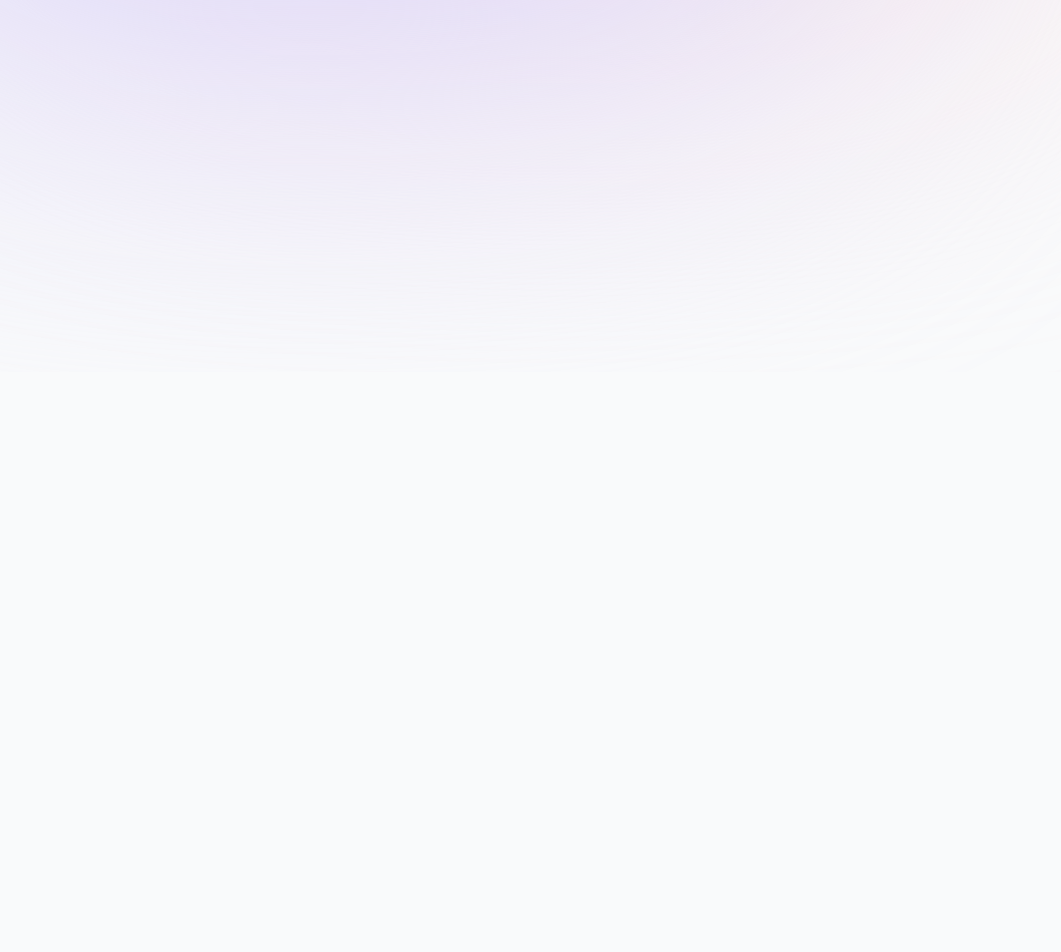
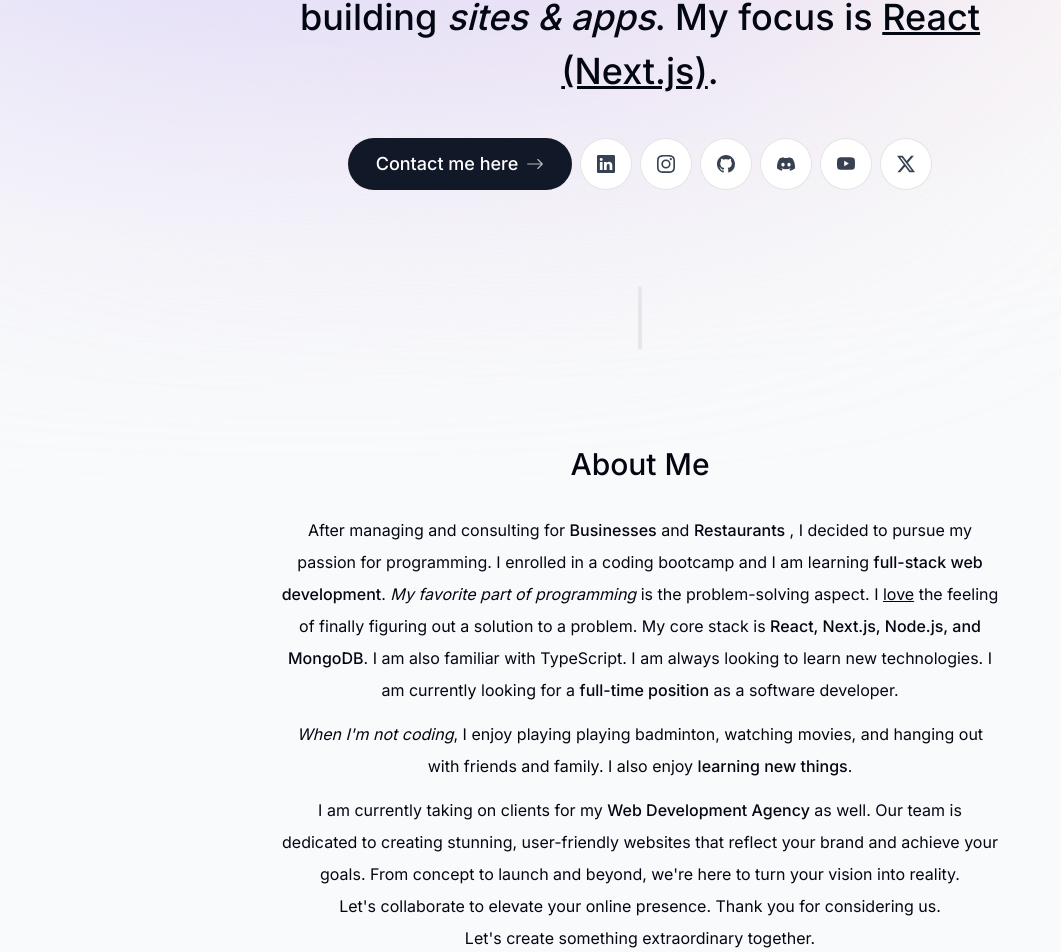
Before and after one commit to 484021/santhosh-portfolio, a Next.js app: page / in a window 1280 px wide. Shown: the part 428-1380 px from the top of the page, without its empty margins (0-1061 px from the left). Before the commit the page ends 800 px from the top, so only its background shows below. Built offline with nearby package versions, Linux system fonts and the light colour scheme.

Commit message:
feat: started the projects section nav bar still has a problem

```diff
--- a/app/page.tsx
+++ b/app/page.tsx
@@ -1,9 +1,15 @@
+import About from "@/components/about";
 import Intro from "@/components/intro";
+import Projects from "@/components/projects";
+import SectionDivider from "@/components/section-divider";
 
 export default function Home() {
   return (
-    <main className="">
+    <main className="flex flex-col items-center px-4">
       <Intro />
+      <SectionDivider />
+      <About />
+      <Projects />
     </main>
   );
 }
--- /dev/null
+++ b/components/about.tsx
@@ -0,0 +1,49 @@
+"use client"
+import React from 'react'
+import {motion} from "framer-motion"
+import SectionHeading from './section-heading'
+
+
+export default function About() {
+  return (
+    <motion.section
+
+    className="mb-28 max-w-[45rem] text-center leading-8 sm:mb-40 scroll-mt-28"
+    initial={{ opacity: 0, y: 100 }}
+    animate={{ opacity: 1, y: 0 }}
+    transition={{ delay: 0.175 }}
+    id="about"
+  >
+    <SectionHeading>About me</SectionHeading>
+    <p className="mb-3">
+      After managing and consulting for <span className="font-medium">Businesses</span> and <span className="font-medium">Restaurants</span>{" "}, I decided to pursue my
+      passion for programming. I enrolled in a coding bootcamp and I am learning{" "}
+      <span className="font-medium">full-stack web development</span>.{" "}
+      <span className="italic">My favorite part of programming</span> is the
+      problem-solving aspect. I <span className="underline">love</span> the
+      feeling of finally figuring out a solution to a problem. My core stack
+      is{" "}
+      <span className="font-medium">
+        React, Next.js, Node.js, and MongoDB
+      </span>
+      . I am also familiar with TypeScript. I am always looking to
+      learn new technologies. I am currently looking for a{" "}
+      <span className="font-medium">full-time position</span> as a software
+      developer.
+    </p>
+
+    <p className='mb-3'>
+      <span className="italic">When I'm not coding</span>, I enjoy playing
+      playing badminton, watching movies, and hanging out with friends and family. I also enjoy{" "}
+      <span className="font-medium">learning new things</span>.
+    </p>
+    <p>
+        I am currently taking on clients for my <span className="font-medium">Web Development Agency</span> as well. Our team is dedicated to creating stunning, user-friendly websites that reflect your brand and achieve your goals. From concept to launch and beyond, we're here to turn your vision into reality.
+        <br/>
+        Let's collaborate to elevate your online presence. Thank you for considering us.
+        <br />
+        Let's create something extraordinary together.
+    </p>
+  </motion.section>
+  )
+}
--- a/components/intro.tsx
+++ b/components/intro.tsx
@@ -2,10 +2,14 @@
 import Image from 'next/image'
 import React from 'react'
 import {motion} from "framer-motion"
+import Link from 'next/link';
+import { BsArrowRight, BsDiscord, BsGithub, BsInstagram, BsLinkedin, BsTwitterX, BsYoutube } from 'react-icons/bs';
+// import { HiDownload } from "react-icons/hi";
+// import { FaGithubSquare } from "react-icons/fa";
 
 export default function Intro() {
   return (
-    <section>
+    <section className="mb-28 max-w-[50rem] text-center sm:mb-0">
         <div className="flex items-center justify-center">
             <div className='relative'>
                 <motion.div
@@ -32,11 +36,13 @@ export default function Intro() {
                 >👋</motion.span>
             </div>
         </div>
+
         <motion.h1
         className="mb-10 mt-4 px-4 text-2xl font-medium !leading-[1.5] sm:text-4xl"
         initial={{ opacity: 0, y: 100 }}
         animate={{ opacity: 1, y: 0 }}
       >
+        <p></p>
         <span className="font-bold">Hello, I'm Santhosh.</span> I'm a{" "}
         <span className="font-bold">full-stack developer</span> with{" "}
         a background in <span className="font-bold">management and consulting. </span>I enjoy
@@ -44,6 +50,58 @@ export default function Intro() {
         <span className="underline">React (Next.js)</span>.
       </motion.h1>
 
+        <motion.div className="flex flex-col sm:flex-row items-center justify-center gap-2 px-4 text-lg font-medium"
+           initial={{ opacity: 0, y: 100 }}
+           animate={{ opacity: 1, y: 0 }}
+           transition={{
+             delay: 0.1,
+           }}>
+            <Link href="#contact" className="group bg-gray-900 text-white px-7 py-3 flex items-center gap-2 rounded-full
+            outline-none focus:scale-110 hover:scale-110 hover:bg-gray-950 active:scale-105 transition
+            ">Contact me here <BsArrowRight className='opacity-70 group-hover:translate-x-1'/></Link>
+            <a
+          className="bg-white p-4 text-gray-700 flex items-center gap-2 rounded-full outline-none focus:scale-110 hover:scale-110 hover:text-gray-950 active:scale-105 transition border border-black/10"
+          href="https://www.linkedin.com/in/santhosh-bhoopal/"
+          target="_blank"
+        >
+          <BsLinkedin />
+        </a>
+        <a
+          className="bg-white p-4 text-gray-700 flex items-center gap-2 rounded-full outline-none focus:scale-110 hover:scale-110  hover:text-gray-950 active:scale-105 transition border border-black/10"
+          href="https://www.instagram.com/prodoit"
+          target="_blank"
+        >
+          <BsInstagram />
+        </a>
+        <a
+          className="bg-white p-4 text-gray-700 flex items-center gap-2 rounded-full outline-none focus:scale-110 hover:scale-110  hover:text-gray-950 active:scale-105 transition border border-black/10"
+          href="https://github.com/484021/"
+          target="_blank"
+        >
+          <BsGithub />
+        </a>
+        <a
+          className="bg-white p-4 text-gray-700 flex items-center gap-2 rounded-full outline-none focus:scale-110 hover:scale-110  hover:text-gray-950 active:scale-105 transition border border-black/10"
+          href="https://discordapp.com/users/prodoit"
+          target="_blank"
+        >
+          <BsDiscord />
+        </a>
+        <a
+          className="bg-white p-4 text-gray-700 flex items-center gap-2 rounded-full outline-none focus:scale-110 hover:scale-110  hover:text-gray-950 active:scale-105 transition border border-black/10"
+          href="https://www.youtube.com/@SanthoshBhoopal"
+          target="_blank"
+        >
+          <BsYoutube />
+        </a>
+        <a
+          className="bg-white p-4 text-gray-700 flex items-center gap-2 rounded-full outline-none focus:scale-110 hover:scale-110  hover:text-gray-950 active:scale-105 transition border border-black/10"
+          href="https://twitter.com/santhosh_code"
+          target="_blank"
+        >
+          <BsTwitterX />
+        </a>
+        </motion.div>
     </section>
 
   );
--- /dev/null
+++ b/components/projects.tsx
@@ -0,0 +1,24 @@
+import React from 'react'
+import SectionHeading from './section-heading'
+import { projectsData } from '@/lib/data'
+
+export default function Projects() {
+  return (
+<section>
+    <SectionHeading>My projects</SectionHeading>
+    <div>
+        {
+            projectsData.map((project,index) => (
+                <React.Fragment key={index}>
+                <Project {...project}/>
+                </React.Fragment>
+            ))
+        }
+    </div>
+</section>
+  )
+}
+
+function Project ({title,description,tags,imageUrl}) {
+    return <div>{title}</div>
+}
--- /dev/null
+++ b/components/section-divider.tsx
@@ -0,0 +1,13 @@
+"use client"
+import React from 'react'
+import { motion } from "framer-motion"
+
+export default function SectionDivider() {
+  return (
+    <motion.div className='bg-gray-200 my-24 h-16 w-1 rounded-full hidden sm:block'
+        initial={{ opacity: 0, y:100}}
+        animate={{ opacity:1, y:0}}
+        transition={{delay: 0.25}}
+    ></motion.div>
+  )
+}
--- /dev/null
+++ b/components/section-heading.tsx
@@ -0,0 +1,11 @@
+import React from 'react'
+
+type SectionHeadingProps ={
+    children: React.ReactNode;
+}
+
+export default function SectionHeading({children}: SectionHeadingProps) {
+  return (
+    <h2 className='text-3xl font-medium capitalize mb-8'>{children}</h2>
+  )
+}
```
Also changed, not shown: .eslintrc.json.
